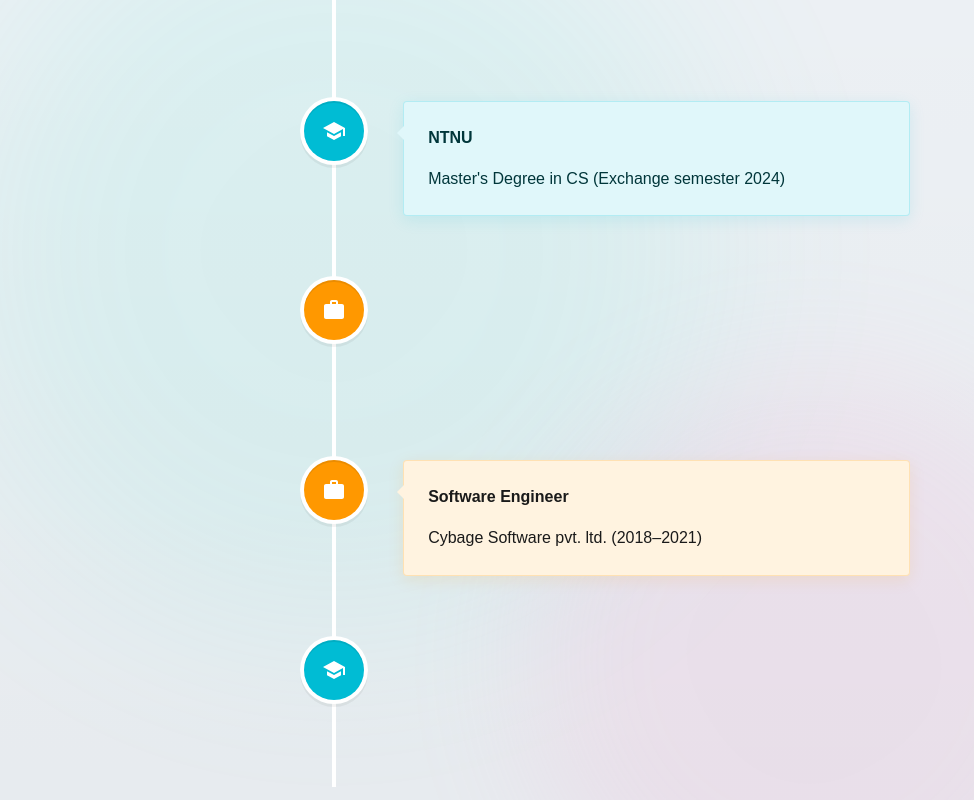
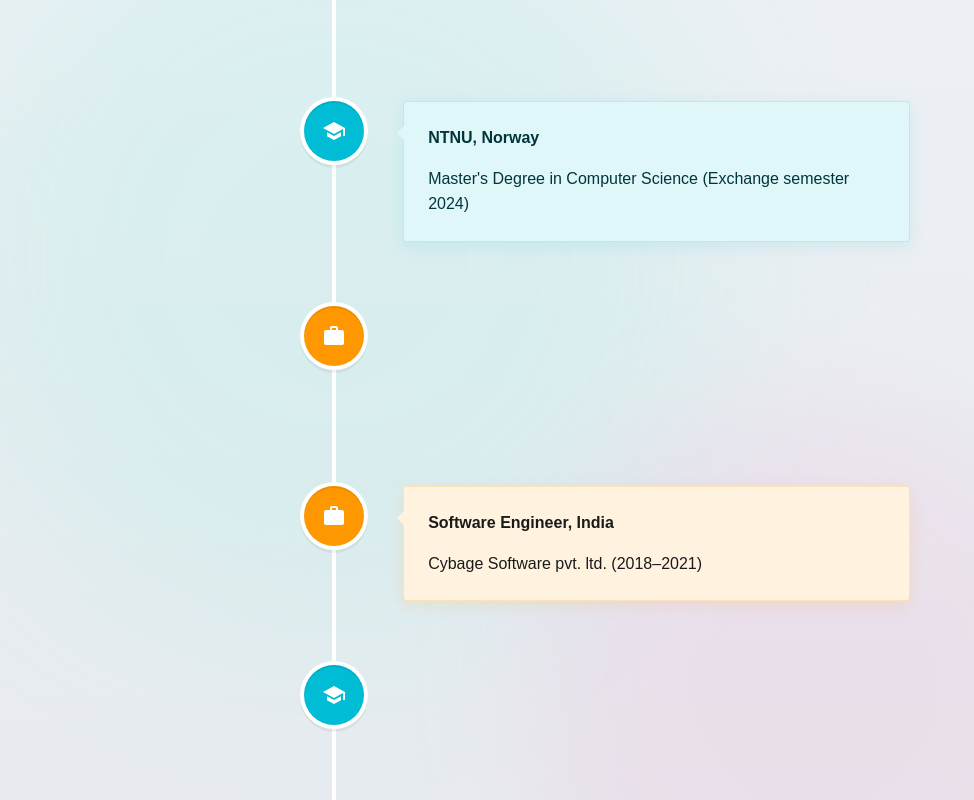
Before and after one commit to hiteshd987/Portfolio, a Next.js app: page / in a window 1280 px wide. Shown: the part 2140-2940 px from the top of the page, without its empty margins (306-1280 px from the left). Built offline with nearby package versions, Linux system fonts and the light colour scheme.

Commit message:
timeline change

```diff
--- a/src/components/Timeline.js
+++ b/src/components/Timeline.js
@@ -96,7 +96,7 @@ export default function Timeline() {
           icon={<MdSchool />}
         >
           <h3 className="vertical-timeline-element-title font-bold">Technical University Ilmenau</h3>
-          <p>{`Master's Degree in CS (2022–2026)`}</p>
+          <p>{`Master's Degree in RCSE (2022–2026)`}</p>
         </VerticalTimelineElement>
 
         <VerticalTimelineElement
@@ -106,8 +106,8 @@ export default function Timeline() {
           iconStyle={eduIcon}
           icon={<MdSchool />}
         >
-          <h3 className="vertical-timeline-element-title font-bold">NTNU</h3>
-          <p>{`Master's Degree in CS (Exchange semester 2024)`}</p>
+          <h3 className="vertical-timeline-element-title font-bold">NTNU, Norway</h3>
+          <p>{`Master's Degree in Computer Science (Exchange semester 2024)`}</p>
         </VerticalTimelineElement>
 
         <VerticalTimelineElement
@@ -117,7 +117,7 @@ export default function Timeline() {
           iconStyle={workIcon}
           icon={<MdWork />}
         >
-          <h3 className="vertical-timeline-element-title font-bold">Software Engineer</h3>
+          <h3 className="vertical-timeline-element-title font-bold">Software Engineer, India</h3>
           <p>Agathsya Technology pvt. ltd. (2021–2022)</p>
         </VerticalTimelineElement>
 
@@ -128,7 +128,7 @@ export default function Timeline() {
           iconStyle={workIcon}
           icon={<MdWork />}
         >
-          <h3 className="vertical-timeline-element-title font-bold">Software Engineer</h3>
+          <h3 className="vertical-timeline-element-title font-bold">Software Engineer, India</h3>
           <p>Cybage Software pvt. ltd. (2018–2021)</p>
         </VerticalTimelineElement>
 
@@ -139,8 +139,8 @@ export default function Timeline() {
           iconStyle={eduIcon}
           icon={<MdSchool />}
         >
-          <h3 className="vertical-timeline-element-title font-bold">Nagpur University</h3>
-          <p>{`Bachelor's Degree in CS (2015–2018)`}</p>
+          <h3 className="vertical-timeline-element-title font-bold">Nagpur University, India</h3>
+          <p>{`Bachelor's Degree in Computer Technology (2015–2018)`}</p>
         </VerticalTimelineElement>
       </VerticalTimeline>
     </section>
```
